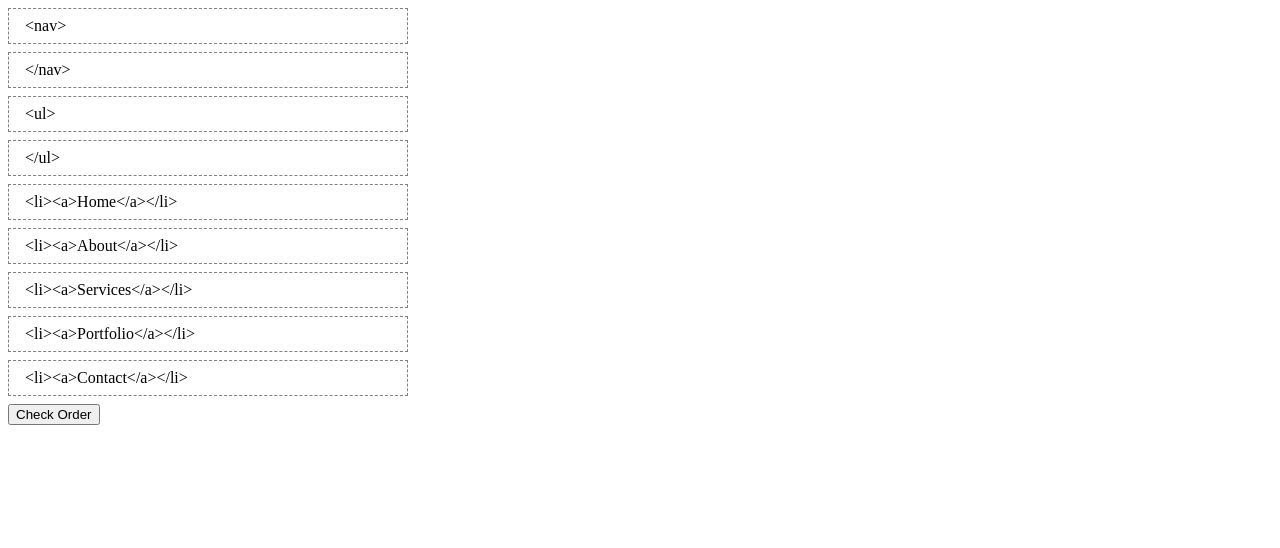
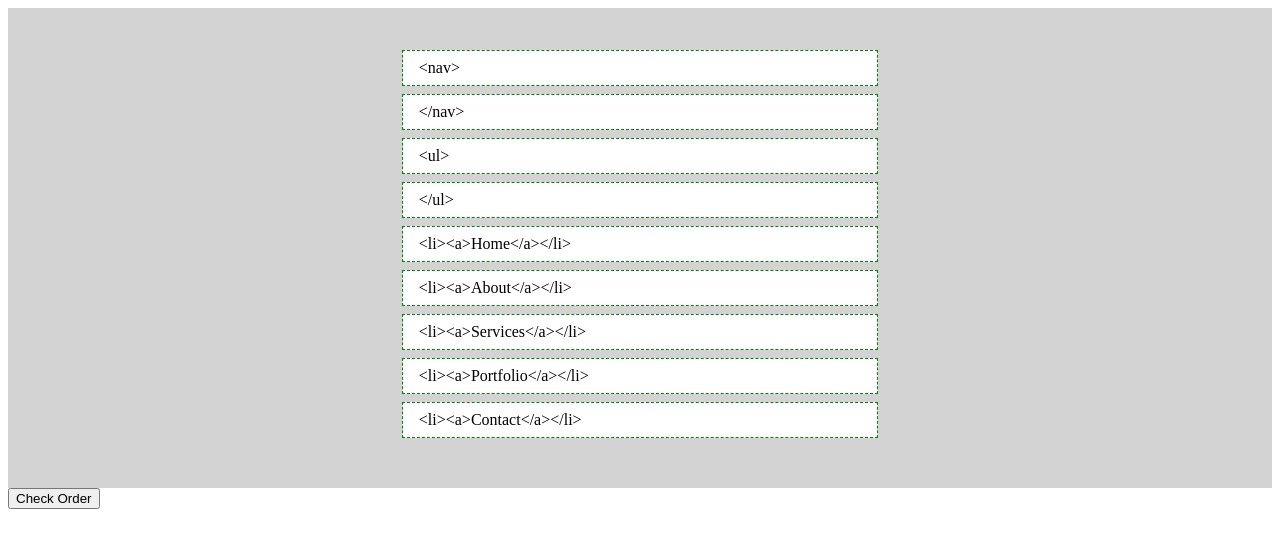
Before and after one commit to JoseVitorOliveira/HtmLogic, a React (Create React App) app: page / in a window 1280 px wide. Shown: the top 548 px of the page. Built offline with nearby package versions, Linux system fonts and the light colour scheme.

Commit message:
fixed drag and drop bug

```diff
--- a/package.json
+++ b/package.json
@@ -7,11 +7,13 @@
     "@testing-library/react": "^13.4.0",
     "@testing-library/user-event": "^13.5.0",
     "@types/jest": "^27.5.2",
+    "@types/lodash.debounce": "^4.0.8",
     "@types/node": "^16.18.59",
     "@types/react": "^18.2.30",
     "@types/react-dom": "^18.2.14",
     "@types/react-modal": "^3.16.2",
     "immutability-helper": "^3.1.1",
+    "lodash.debounce": "^4.0.8",
     "react": "^18.2.0",
     "react-dnd": "^16.0.1",
     "react-dnd-html5-backend": "^16.0.1",
--- a/src/Card.tsx
+++ b/src/Card.tsx
@@ -1,45 +1,110 @@
-import React from "react";
-import { useDrag, useDrop, DropTargetMonitor } from "react-dnd";
+import type { Identifier, XYCoord } from "dnd-core";
+import type { FC } from "react";
+import { useRef } from "react";
+import { useDrag, useDrop } from "react-dnd";
 
-interface CardProps {
-  id: string;
+import { ItemTypes } from "./ItemTypes";
+
+const style = {
+  border: "1px dashed green",
+  padding: "0.5rem 1rem",
+  marginBottom: ".5rem",
+  backgroundColor: "white",
+  cursor: "grab",
+  width: "35%",
+};
+
+export interface CardProps {
+  id: any;
   text: string;
   index: number;
-  moveCard: (from: number, to: number) => void;
+  moveCard: (dragIndex: number, hoverIndex: number) => void;
 }
 
-const style: React.CSSProperties = {
-  border: "1px dashed gray",
-  padding: "0.5rem 1rem",
-  marginBottom: "0.5rem",
-  backgroundColor: "white",
-  cursor: "move",
-};
+interface DragItem {
+  index: number;
+  id: string;
+  type: string;
+}
 
-const Card: React.FC<CardProps> = ({ id, text, index, moveCard }) => {
-  const [, ref] = useDrag({
-    type: "CARD",
-    item: { id, index },
-  });
+export const Card: FC<CardProps> = ({ id, text, index, moveCard }) => {
+  const ref = useRef<HTMLDivElement>(null);
+  const [{ handlerId }, drop] = useDrop<
+    DragItem,
+    void,
+    { handlerId: Identifier | null }
+  >({
+    accept: ItemTypes.CARD,
+    collect(monitor) {
+      return {
+        handlerId: monitor.getHandlerId(),
+      };
+    },
+    hover(item: DragItem, monitor) {
+      if (!ref.current) {
+        return;
+      }
+      const dragIndex = item.index;
+      const hoverIndex = index;
 
-  const [, drop] = useDrop({
-    accept: "CARD",
-    hover: (
-      draggedItem: { id: string; index: number },
-      monitor: DropTargetMonitor
-    ) => {
-      if (draggedItem.index !== index) {
-        moveCard(draggedItem.index, index);
-        draggedItem.index = index;
+      // Don't replace items with themselves
+      if (dragIndex === hoverIndex) {
+        return;
       }
+
+      // Determine rectangle on screen
+      const hoverBoundingRect = ref.current?.getBoundingClientRect();
+
+      // Get vertical middle
+      const hoverMiddleY =
+        (hoverBoundingRect.bottom - hoverBoundingRect.top) / 2;
+
+      // Determine mouse position
+      const clientOffset = monitor.getClientOffset();
+
+      // Get pixels to the top
+      const hoverClientY = (clientOffset as XYCoord).y - hoverBoundingRect.top;
+
+      // Only perform the move when the mouse has crossed half of the items height
+      // When dragging downwards, only move when the cursor is below 50%
+      // When dragging upwards, only move when the cursor is above 50%
+
+      // Dragging downwards
+      if (dragIndex < hoverIndex && hoverClientY < hoverMiddleY) {
+        return;
+      }
+
+      // Dragging upwards
+      if (dragIndex > hoverIndex && hoverClientY > hoverMiddleY) {
+        return;
+      }
+
+      // Time to actually perform the action
+      moveCard(dragIndex, hoverIndex);
+
+      // Note: we're mutating the monitor item here!
+      // Generally it's better to avoid mutations,
+      // but it's good here for the sake of performance
+      // to avoid expensive index searches.
+      item.index = hoverIndex;
     },
   });
 
+  const [{ isDragging }, drag] = useDrag({
+    type: ItemTypes.CARD,
+    item: () => {
+      return { id, index };
+    },
+    collect: (monitor: any) => ({
+      isDragging: monitor.isDragging(),
+    }),
+  });
+
+  const opacity = isDragging ? 0 : 1;
+  drag(drop(ref));
   return (
-    <div ref={(node) => ref(drop(node))} style={style}>
+    <div ref={ref} style={{ ...style, opacity }} data-handler-id={handlerId}>
       {text}
     </div>
   );
 };
-
-export default Card;
--- a/src/Container.tsx
+++ b/src/Container.tsx
@@ -1,11 +1,17 @@
 import React, { FC, useCallback, useState } from "react";
 import update from "immutability-helper";
-import Card from "./Card";
+import { Card } from "./Card";
 import { levels } from "./levels";
-import Modal from "react-modal"; // Import the Modal component
+import Modal from "react-modal";
 
-const style = {
-  width: 400,
+const style: React.CSSProperties = {
+  width: "100%",
+  height: "60vh",
+  display: "flex",
+  justifyContent: "center",
+  alignItems: "center",
+  backgroundColor: "lightgray",
+  flexDirection: "column" as "column",
 };
 
 export interface Item {
@@ -84,6 +90,7 @@ export const Container: FC = () => {
       {isOrderCorrect ? <p>The order is incorrect.</p> : null}
 
       {/* Modal for advancing to the next level */}
+
       <Modal
         isOpen={isModalOpen}
         onRequestClose={closeModal}
@@ -106,3 +113,5 @@ export const Container: FC = () => {
     </>
   );
 };
+
+export default Container;
--- /dev/null
+++ b/src/ItemTypes.ts
@@ -0,0 +1,3 @@
+export const ItemTypes = {
+  CARD: "card",
+};
--- a/src/levels.ts
+++ b/src/levels.ts
@@ -35,11 +35,23 @@ export const levels: Level[] = [
   },
   {
     cards: [
-      { id: 1, text: "<div>" },
-      { id: 2, text: "<p>Paragraph</p>" },
-      { id: 3, text: "</div>" },
+      { id: 1, text: "<form>" },
+      { id: 2, text: "</form>" },
+      { id: 3, text: "<label>Username</label>" },
+      { id: 4, text: "<label>Password</label>" },
+      { id: 5, text: "<input type='text' name='username'>" },
+      { id: 6, text: "<input type='password' name='password'>" },
+      { id: 7, text: "<button type='submit'>Login</button>" },
     ],
-    correctOrder: ["<div>", "<p>Paragraph</p>", "</div>"],
+    correctOrder: [
+      "<form>",
+      "<label>Username</label>",
+      "<input type='text' name='username'>",
+      "<label>Password</label>",
+      "<input type='password' name='password'>",
+      "<button type='submit'>Login</button>",
+      "</form>",
+    ],
   },
 
   {
@@ -57,5 +69,5 @@ export const levels: Level[] = [
     ],
   },
 
-  // Add more levels as needed
+  // ToDO: Add more levels
 ];
```
Also changed, not shown: 1 other file (tests, documents, lock files or other folders).
